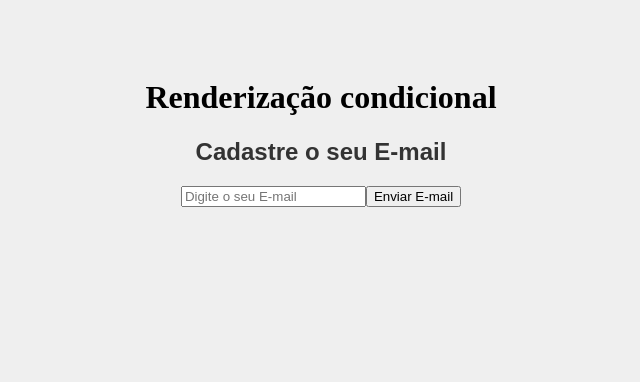
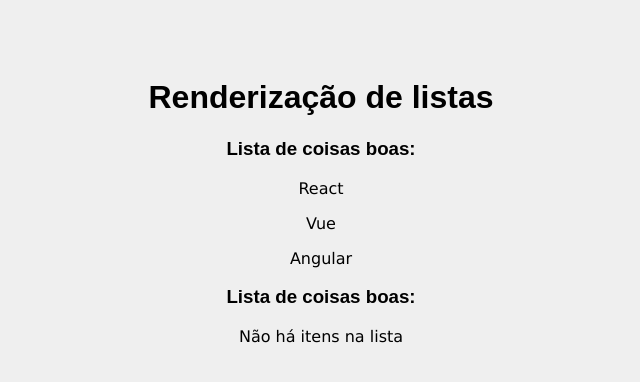
Before and after one commit to Railapa/Curso-React, a React (Create React App) app in the folder my-app/: page / in a window 1280 px wide. Shown: the top 382 px of the page, without its empty margins (319-959 px from the left). Built offline with nearby package versions, Linux system fonts and the light colour scheme.

Commit message:
Curso React

```diff
--- a/my-app/src/App.js
+++ b/my-app/src/App.js
@@ -6,16 +6,19 @@
 // import List from './components/List';
 // import Evento from './components/Evento';
 //  import Form from './components/Form';
-import Condicional from './components/Condicional';
+// import Condicional from './components/Condicional';
+import OutraLista from './components/OutraLista';
 
 function App() {
 
+  const meuItens = ['React', 'Vue', 'Angular']
+
   return (
     <div className='App'>
-      <h1>Renderização condicional</h1>
+      <h1>Renderização de listas</h1>
 
-      <Condicional></Condicional>
-
+      <OutraLista itens={meuItens}></OutraLista>
+      <OutraLista itens={[]}></OutraLista>
     </div>
   )
 }
--- /dev/null
+++ b/my-app/src/components/OutraLista.js
@@ -0,0 +1,24 @@
+function OutraLista({itens}){
+
+    // function zeroItens(){
+    //     if(itens.length <= 0){
+    //         return <p>Não há itens na lista</p>
+    //     }
+    // }
+
+    return(
+        <div>
+            <h3>Lista de coisas boas: </h3>
+            {itens.length > 0 ? (itens.map((item, index) => (
+                <p key={index}>{item}</p>
+            ))) : (
+                <p>Não há itens na lista</p>
+            )}
+
+
+            {/* {zeroItens()} */}
+        </div>
+    )
+}
+
+export default OutraLista
--- a/my-app/src/index.css
+++ b/my-app/src/index.css
@@ -1,15 +1,10 @@
-body{
+body {
   padding: 50px;
   padding-bottom: 500px;
   background-color: #efefef;
-
-}
-
-h2{
-  color: #333;
   font-family: Arial, Helvetica, sans-serif;
 }
 
-p{
+p {
   font-family: 'Lucida Sans', 'Lucida Sans Regular', 'Lucida Grande', 'Lucida Sans Unicode', Geneva, Verdana, sans-serif;
 }
```
Also changed, not shown: 2 other files (tests, documents, lock files or other folders).
